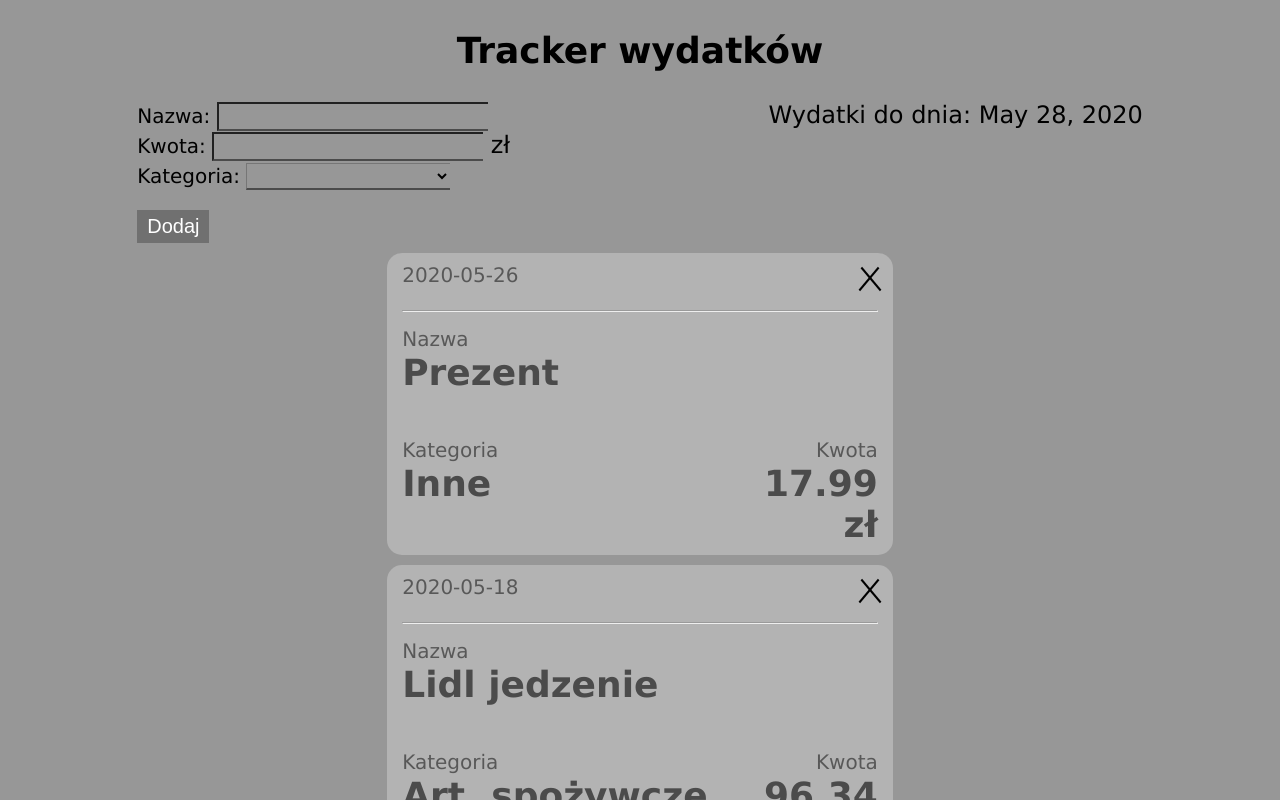
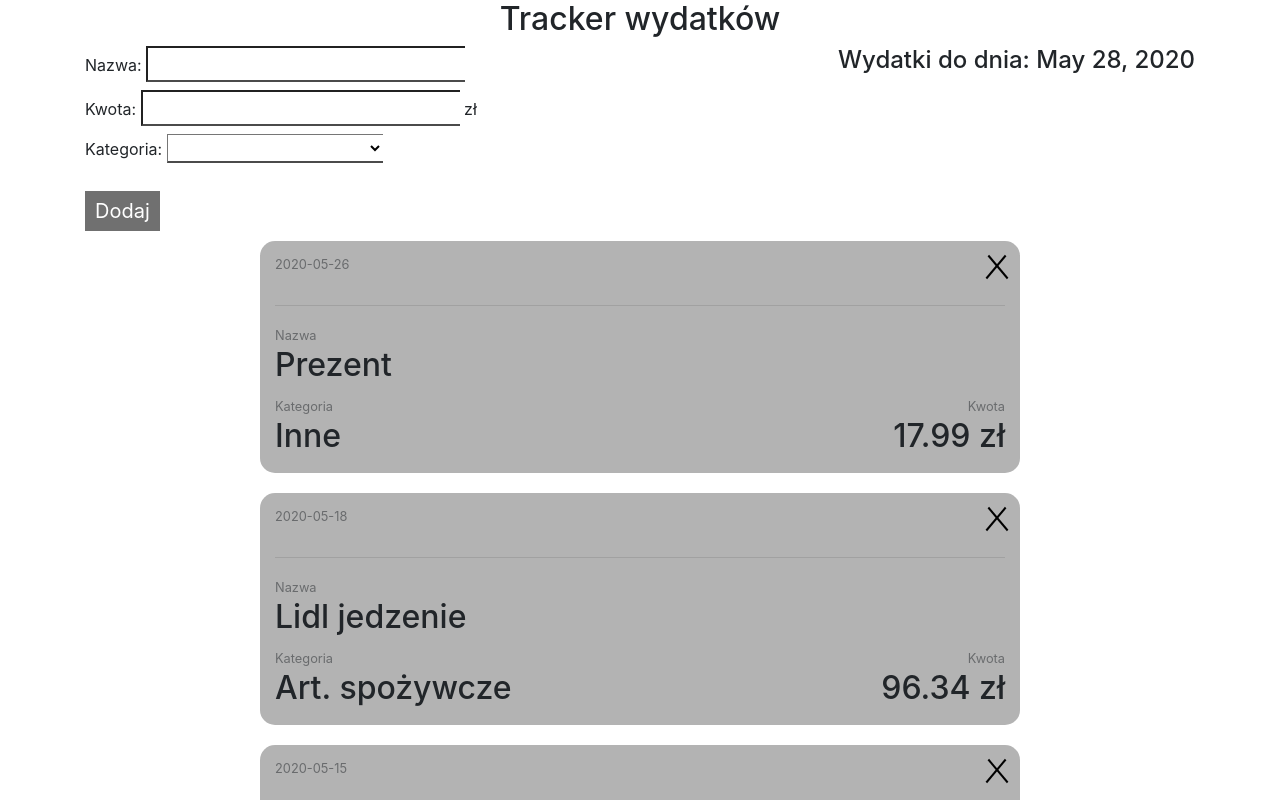
Before and after one commit to marcelmos/angular-expenses-tracker, an Angular app: page / in a window 1280 px wide. Shown: the top 800 px of the page. Built offline with nearby package versions, Linux system fonts and the light colour scheme.

Commit message:
Added Bootstrap and basic bootstrap grid

```diff
--- a/angular.json
+++ b/angular.json
@@ -24,7 +24,8 @@
               "src/assets"
             ],
             "styles": [
-              "src/styles.css"
+              "src/styles.css",
+              "node_modules/bootstrap/dist/css/bootstrap.min.css"
             ],
             "scripts": []
           },
--- a/package.json
+++ b/package.json
@@ -19,6 +19,7 @@
     "@angular/platform-browser": "~9.1.7",
     "@angular/platform-browser-dynamic": "~9.1.7",
     "@angular/router": "~9.1.7",
+    "bootstrap": "^4.5.0",
     "rxjs": "~6.5.4",
     "tslib": "^1.10.0",
     "zone.js": "~0.10.2"
--- a/src/app/add-product/add-product.component.html
+++ b/src/app/add-product/add-product.component.html
@@ -1,14 +1,14 @@
 <div class="input-form">
   <label>
-    <small>Nazwa: </small>
+    Nazwa:
     <input [(ngModel)]="productName">
   </label><br>
   <label>
-    <small>Kwota: </small>
+    Kwota:
     <input type="number" [(ngModel)]="productCost"> zł
   </label><br>
   <label>
-    <small>Kategoria: </small>
+    Kategoria:
     <select [(ngModel)]="productType">
       <option>Art. spożywcze</option>
       <option>Ubrania</option>
--- a/src/app/app.component.html
+++ b/src/app/app.component.html
@@ -1,14 +1,28 @@
+<div class="container">
+  <div class="row">
+    <div class="col-12">
       <h2>{{title}}</h2>
+    </div>
+  </div>
 
-<div class="top-part">
+  <div class="row">
+    <div class="col-6">
       <!-- Formularz dodawania wydatków -->
       <app-add-product (addProductEvent)="addProduct($event)"></app-add-product>
-
+    </div>
+    <div class="col-6 text-right">
       <!-- Wydatki za obecny miesiąc -->
       <app-expenses>
         <h3 *ngIf="monthExpenses">{{monthExpenses}} zł</h3>
       </app-expenses>
     </div>
+  </div>
 
+  <div class="row">
+    <div class="col-12">
       <!-- Lista wszystkich wydatków -->
       <app-list-product [productsArray]="productsArray" (emitRemove)="deleteProduct($event)"></app-list-product>
+    </div>
+  </div>
+
+</div>
--- a/src/app/expenses/expenses.component.html
+++ b/src/app/expenses/expenses.component.html
@@ -1,5 +1,5 @@
 <div class="month-expenses">
-  Wydatki do dnia: {{dateObj | date}}
+  <p class="h4">Wydatki do dnia: {{dateObj | date}}</p>
   <ng-content></ng-content>
 
 </div>
--- a/src/app/list-product/list-product.component.css
+++ b/src/app/list-product/list-product.component.css
@@ -4,7 +4,7 @@ hr{
 
 .expense-item{
   background: #b3b3b3;
-  width: 40%;
+  /* width: 40%; */
   margin: 10px auto;
   border-radius: 15px;
   padding: 10px 15px;
@@ -17,18 +17,6 @@ hr{
 .item-data>h2{
   margin: 0;
   color: #4b4b4b;
-}
-
-.grid-container{
-  display: grid;
-  grid-template-columns: 1.5fr 0.75fr;
-  grid-template-rows: 1fr 1fr;
-  gap: 1px 1px;
-  grid-template-areas: ". ." ". .";
-}
-
-.grid-right{
-  text-align: right;
 }
 
 .btn-delete{
@@ -67,11 +55,6 @@ hr{
   background: #fff;
 }
 
-.item-top-part{
-  display: flex;
-  justify-content: space-between;
-}
-
 .noData{
   text-align: center;
 }
--- a/src/app/list-product/list-product.component.html
+++ b/src/app/list-product/list-product.component.html
@@ -1,33 +1,45 @@
 <ng-container *ngIf="productsArray.length > 0; else noArrayElements">
   <ng-container *ngFor="let testIt of productsArray; let indexId = index">
-  <div class="expense-item">
-    <div class="item-top-part">
+
+    <div class="row">
+      <div class="col-sm-9 col-md-8 expense-item">
+        <!-- Top part -->
+        <div class="row">
+          <div class="col-6">
             <small>{{testIt.date}}</small>
+          </div>
+          <div class="col-6 text-right">
             <button class="btn-delete" (click)="deleteProduct(indexId)"></button>
           </div>
-    <hr>
-    <div class="grid-container">
-      <div class="item-data">
+          <div class="col-12"><hr></div>
+        </div>
+
+        <div class="row">
+          <div class="col-12">
             <small>Nazwa</small><br>
             <h2>{{testIt.name}}</h2>
           </div>
-      <div class="item-data grid-right">
         </div>
-      <div class="item-data">
+        <div class="row">
+          <div class="col-6">
             <small>Kategoria</small>
             <h2>{{testIt.type}}</h2>
           </div>
-      <div class="item-data grid-right">
+
+          <div class="col-6 text-right">
             <small>Kwota</small>
             <h2>{{testIt.cost}} zł</h2>
           </div>
         </div>
       </div>
+    </div>
   </ng-container>
 </ng-container>
+
+
 <ng-template #noArrayElements>
-  <div class="expense-item">
-    <div class="item-data">
+  <div class="row">
+    <div class="col-12 expense-item">
       <h2 class="noData">Bark danych</h2>
     </div>
   </div>
```
Also changed, not shown: 1 other file (tests, documents, lock files or other folders). Lines whose indentation alone changed are shown as unchanged.
